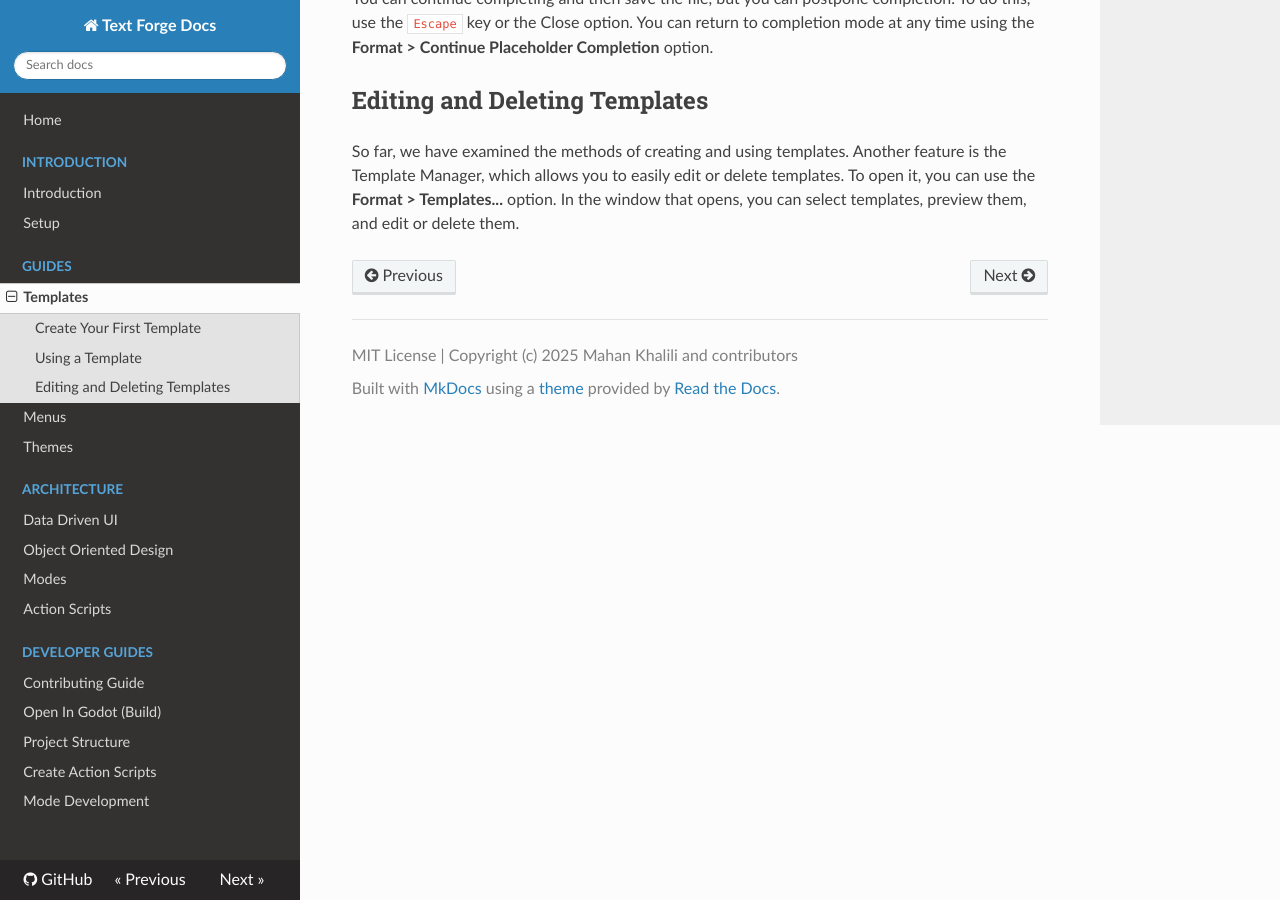
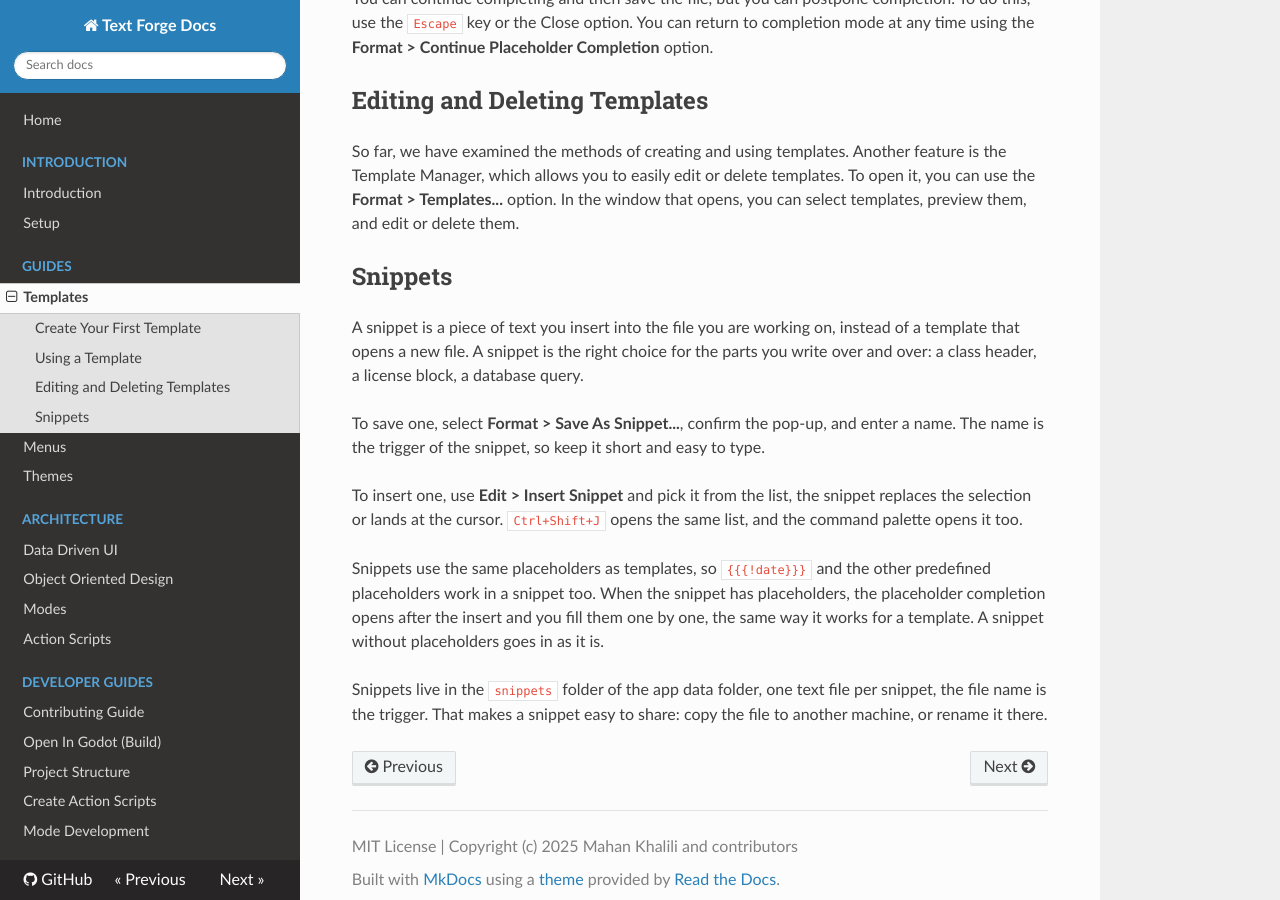
Before and after one commit to text-forge/docs, an MkDocs documentation site: the page built from docs/templates.md, in a window 1280 px wide and 900 px high, scrolled down 2180 px. Built offline with MkDocs 1.6.1, drawn with Linux system fonts in a browser that asks for light colours; nearby versions of some CDN libraries.

Commit message:
Update docs to: Add a RegEx mode, an interactive replace and snippets

```diff
--- a/docs/templates.md
+++ b/docs/templates.md
@@ -67,3 +67,15 @@ You can continue completing and then save the file, but you can postpone complet
 ## Editing and Deleting Templates
 
 So far, we have examined the methods of creating and using templates. Another feature is the Template  Manager, which allows you to easily edit or delete templates. To open it, you can use the **Format > Templates...** option. In the window that opens, you can select templates, preview them, and edit or delete them.
+
+## Snippets
+
+A snippet is a piece of text you insert into the file you are working on, instead of a template that opens a new file. A snippet is the right choice for the parts you write over and over: a class header, a license block, a database query.
+
+To save one, select **Format > Save As Snippet...**, confirm the pop-up, and enter a name. The name is the trigger of the snippet, so keep it short and easy to type.
+
+To insert one, use **Edit > Insert Snippet** and pick it from the list, the snippet replaces the selection or lands at the cursor. `Ctrl+Shift+J` opens the same list, and the command palette opens it too.
+
+Snippets use the same placeholders as templates, so `{{{!date}}}` and the other predefined placeholders work in a snippet too. When the snippet has placeholders, the placeholder completion opens after the insert and you fill them one by one, the same way it works for a template. A snippet without placeholders goes in as it is.
+
+Snippets live in the `snippets` folder of the app data folder, one text file per snippet, the file name is the trigger. That makes a snippet easy to share: copy the file to another machine, or rename it there.
```
Also changed, not shown: docs/menus.md (+9 -0 lines).
